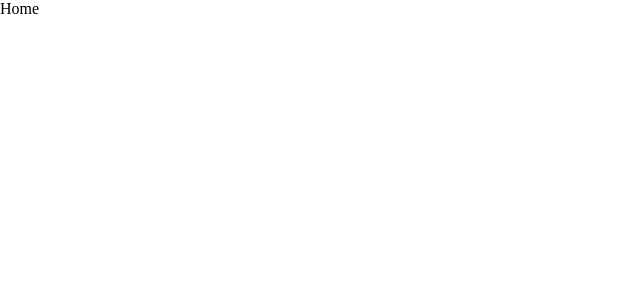
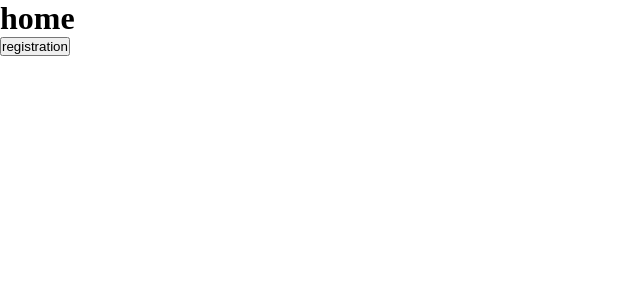
Before and after one commit to TheAlmightyMight/Royal-Bank, a React (Vite) app in the folder bank/: page / in a window 1280 px wide. Shown: the top 300 px of the page, without its empty margins (0-640 px from the left). Built offline with nearby package versions, Linux system fonts and the light colour scheme.

Commit message:
Update home.jsx

```diff
--- a/bank/src/pages/home/home.jsx
+++ b/bank/src/pages/home/home.jsx
@@ -1,7 +1,14 @@
 import React from "react";
+import { useNavigate } from "react-router-dom";
 
 function Home() {
-  return <div>Home</div>;
+  const navigate = useNavigate();
+  return (
+    <div>
+      <h1>home</h1>
+      <button onClick={navigate("/registration/step1")}>registration</button>
+    </div>
+  );
 }
 
 export default Home;
```
